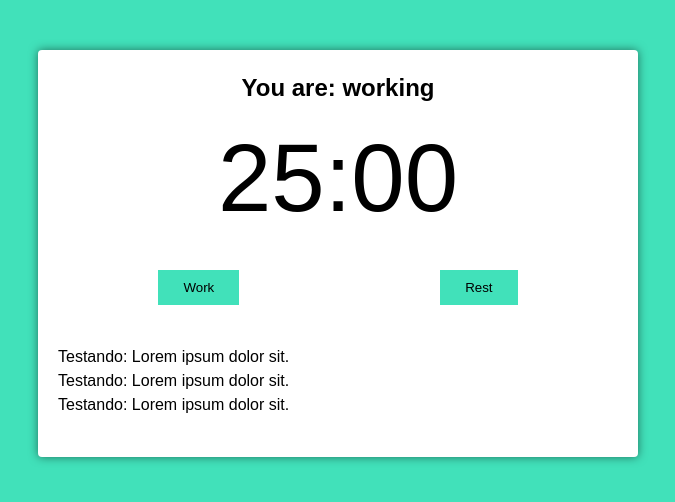
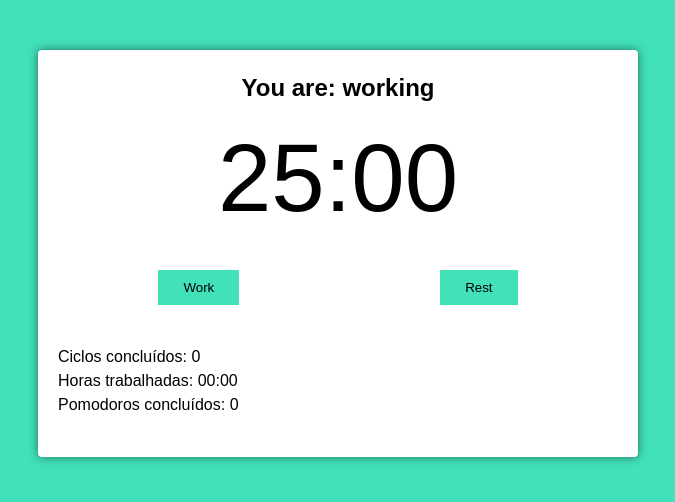
Before and after one commit to Mathh19/App-Pomodoro, a React (Create React App) app: page / in a window 1280 px wide. Shown: the top 502 px of the page, without its empty margins (302-977 px from the left). Built offline with nearby package versions, Linux system fonts and the light colour scheme; the HTML template or start-up script is replaced by a standard one.

Commit message:
Iniciando a lógica do pomodoro

```diff
--- a/src/components/pomodoro-timer.tsx
+++ b/src/components/pomodoro-timer.tsx
@@ -1,5 +1,6 @@
-import React, { useEffect } from 'react';
+import React, { useEffect, useState } from 'react';
 import { useInterval } from '../hooks/use-interval';
+import { secondsToTime } from '../utils/seconds-to-time';
 import { Button } from './button';
 import { Timer } from './timer';
 
@@ -19,15 +20,17 @@
 }
 
 export function PomodoroTimer(props: Props): JSX.Element {
-  const [mainTime, setMainTime] = React.useState(props.pomodoroTime);
-  const [timeCouting, setTimeCounting] = React.useState(false);
-  const [working, setWorking] = React.useState(false);
-  const [resting, setResting] = React.useState(false);
+  const [mainTime, setMainTime] = useState(props.pomodoroTime);
+  const [timeCouting, setTimeCounting] = useState(false);
+  const [working, setWorking] = useState(false);
+  const [resting, setResting] = useState(false);
+  const [cyclesQtdManager, setCyclesQtdManager] = useState(
+    new Array(props.cycles - 1).fill(true),
+  );
 
-  useEffect(() => {
-    if (working) document.body.classList.add('working');
-    if (resting) document.body.classList.remove('working');
-  }, [working]);
+  const [completedCycles, setCompletedCycles] = useState(0);
+  const [fullWorkingTime, setFullWorkingTime] = useState(0);
+  const [numberOfPomodoros, setNumberOfPomodoros] = useState(0);
 
   useInterval(
     () => {
@@ -58,6 +61,36 @@
     audioStopWorking.play();
   };
 
+  useEffect(() => {
+    if (working) document.body.classList.add('working');
+    if (resting) document.body.classList.remove('working');
+
+    if (mainTime > 0) return;
+
+    if (working && cyclesQtdManager.length > 0) {
+      configureRest(false);
+      cyclesQtdManager.pop();
+    } else if (working && cyclesQtdManager.length <= 0) {
+      configureRest(true);
+      setCyclesQtdManager(new Array(props.cycles - 1).fill(true));
+      setCompletedCycles(completedCycles + 1);
+    }
+
+    if (working) setNumberOfPomodoros(numberOfPomodoros + 1);
+    if (resting) configureWork();
+  }, [
+    working,
+    resting,
+    mainTime,
+    cyclesQtdManager,
+    numberOfPomodoros,
+    completedCycles,
+    configureRest,
+    setCyclesQtdManager,
+    configureWork,
+    props.cycles,
+  ]);
+
   return (
     <div className="pomodoro">
       <h2>You are: working</h2>
@@ -73,9 +106,9 @@
       </div>
 
       <div className="details">
-        <p>Testando: Lorem ipsum dolor sit.</p>
-        <p>Testando: Lorem ipsum dolor sit.</p>
-        <p>Testando: Lorem ipsum dolor sit.</p>
+        <p>Ciclos concluídos: {completedCycles}</p>
+        <p>Horas trabalhadas: {secondsToTime(fullWorkingTime)}</p>
+        <p>Pomodoros concluídos: {numberOfPomodoros}</p>
       </div>
     </div>
   );
```
